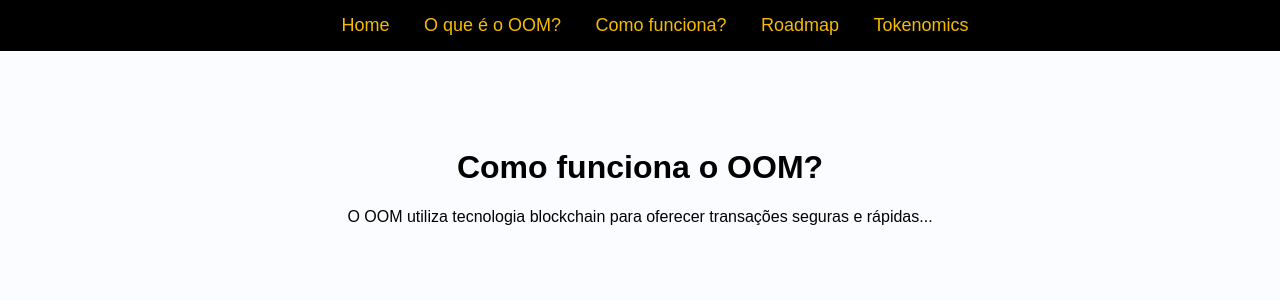
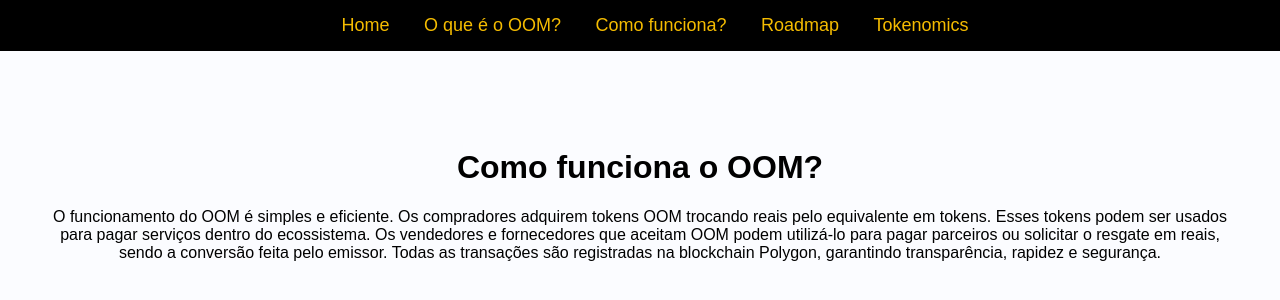
Before and after one commit to InnocenteGi/outofmatrix.github.io, a plain HTML site: page funciona.html in a window 1280 px wide. Drawn offline with Linux system fonts and the light colour scheme.

Commit message:
Update funciona.html

```diff
--- a/funciona.html
+++ b/funciona.html
@@ -22,7 +22,7 @@
 
     <div class="container">
         <h1>Como funciona o OOM?</h1>
-        <p>O OOM utiliza tecnologia blockchain para oferecer transações seguras e rápidas...</p>
+        <p>O funcionamento do OOM é simples e eficiente. Os compradores adquirem tokens OOM trocando reais pelo equivalente em tokens. Esses tokens podem ser usados para pagar serviços dentro do ecossistema. Os vendedores e fornecedores que aceitam OOM podem utilizá-lo para pagar parceiros ou solicitar o resgate em reais, sendo a conversão feita pelo emissor. Todas as transações são registradas na blockchain Polygon, garantindo transparência, rapidez e segurança.</p>
     </div>
 </body>
 </html>
```
